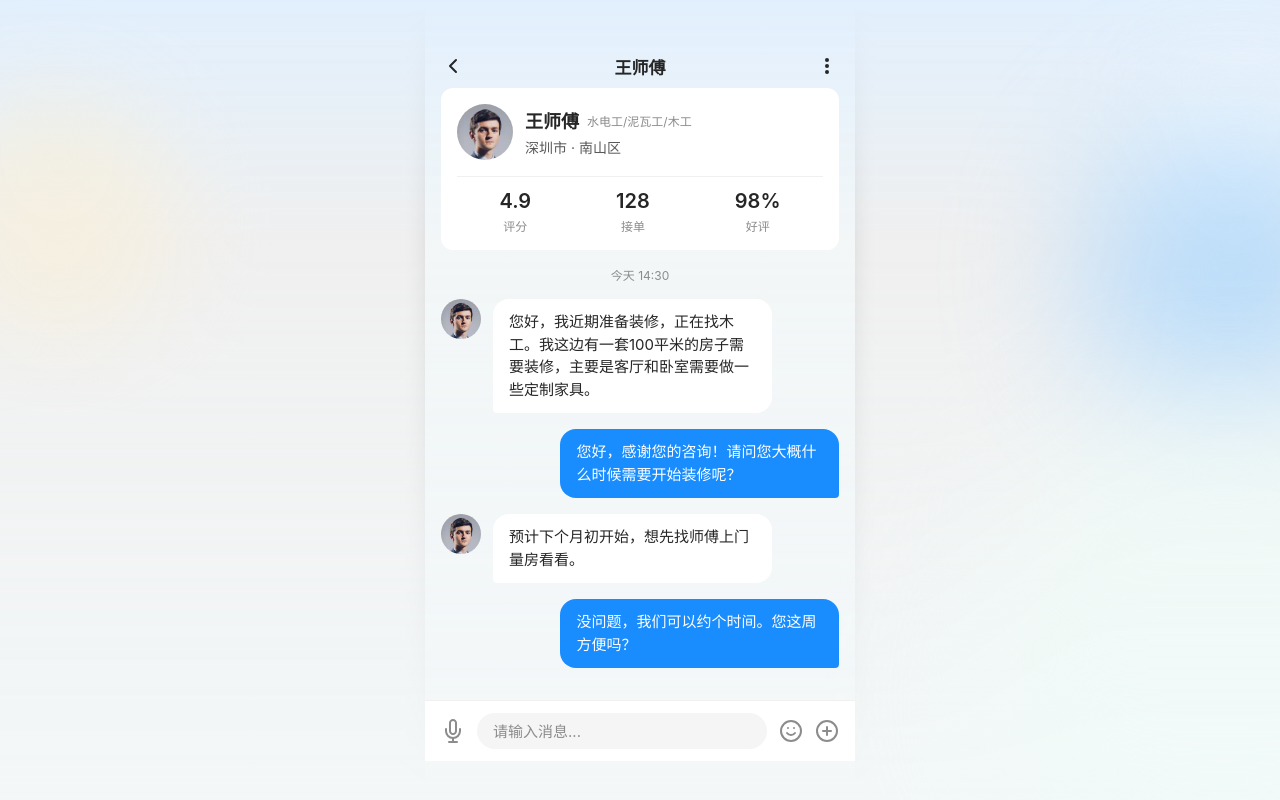
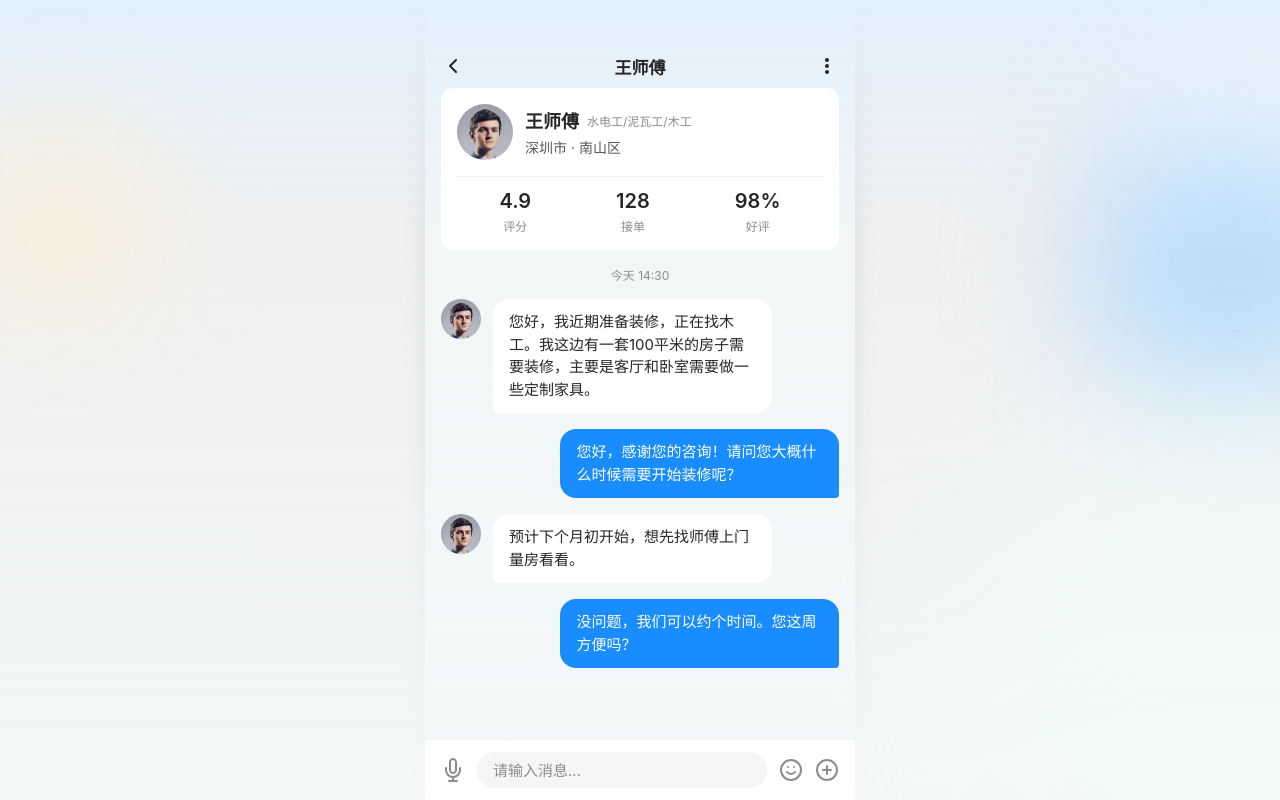
Before and after one commit to crowI9/fabu, a Vue app: page /chat in a window 1280 px wide. Built offline with nearby package versions, Linux system fonts and the light colour scheme.

Commit message:
修复底部输入栏底对齐

```diff
--- a/src/views/Chat.vue
+++ b/src/views/Chat.vue
@@ -351,7 +351,7 @@ const goBack = () => {
   flex: 1;
   overflow-y: auto;
   -webkit-overflow-scrolling: touch;
-  padding: 0 0 16px;
+  padding: 0 0 80px;
 }
 
 .chat-time {
@@ -418,15 +418,21 @@ const goBack = () => {
   color: white;
 }
 
-/* 底部输入栏 */
+/* 底部输入栏 - 固定在底部 */
 .chat-input-area {
-  position: relative;
-  z-index: 10;
+  position: fixed;
+  bottom: 0;
+  left: 50%;
+  transform: translateX(-50%);
+  width: 100%;
+  max-width: 430px;
+  z-index: 100;
   background: white;
   padding: 12px 16px;
   padding-bottom: calc(12px + env(safe-area-inset-bottom));
   flex-shrink: 0;
   border-top: 1px solid #F0F0F0;
+  box-sizing: border-box;
 }
 
 .input-wrapper {
```
